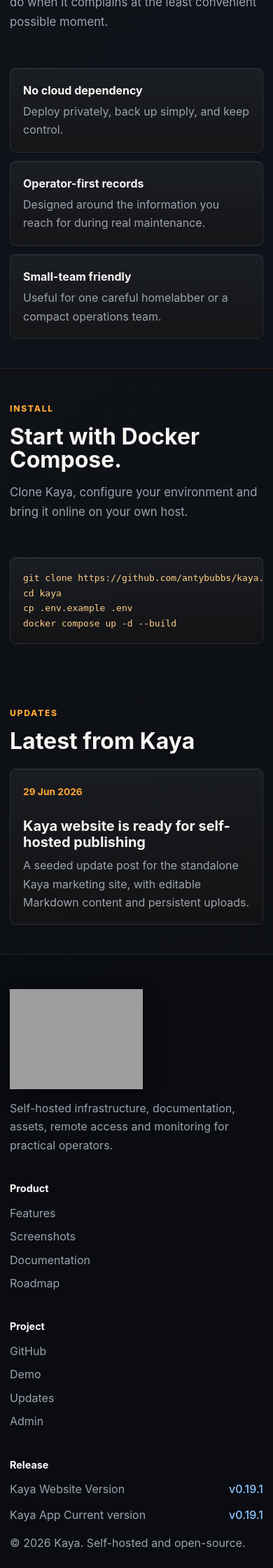
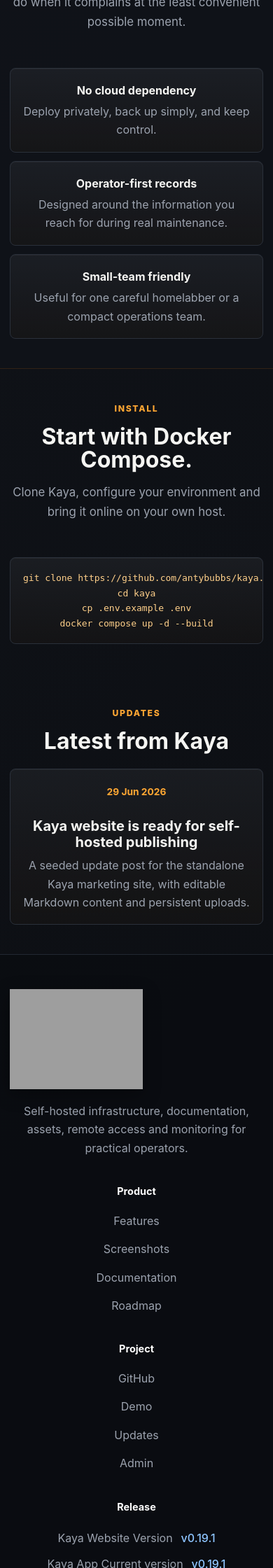
Before and after one commit to antybubbs/kaya-website, a FastAPI app: page / in a window 390 px wide. Shown: the part 3120-5360 px from the top of the page at 70% size. Before the commit the page ends 5334 px from the top, so only its background shows below. Run offline with FastAPI, Linux system fonts and the light colour scheme; data comes from the database, SQL or seed files in the repository; data that the repository does not hold is empty; some libraries are stand-ins or nearby versions; grey boxes are pictures that could not be loaded.

Commit message:
Changes to mobile display - centred

```diff
--- a/app/static/styles.css
+++ b/app/static/styles.css
@@ -1499,7 +1499,7 @@ tbody tr:hover {
   .header-inner {
     position: relative;
     display: grid;
-    grid-template-columns: minmax(0, 1fr) auto;
+    grid-template-columns: 44px minmax(0, 1fr) 44px;
     align-items: center;
     min-height: 68px;
     padding: 7px 0;
@@ -1507,6 +1507,8 @@ tbody tr:hover {
   }
 
   .site-header .brand-compact {
+    grid-column: 2;
+    justify-self: center;
     min-width: 0;
     width: fit-content;
   }
@@ -1521,6 +1523,8 @@ tbody tr:hover {
   }
 
   .nav-toggle {
+    grid-column: 3;
+    justify-self: end;
     display: inline-grid;
     place-items: center;
     align-items: center;
@@ -1589,8 +1593,10 @@ tbody tr:hover {
   .site-header .nav-link {
     display: flex;
     align-items: center;
+    justify-content: center;
     min-height: 44px;
     padding: 9px 11px;
+    text-align: center;
     white-space: normal;
   }
 
@@ -1606,6 +1612,7 @@ tbody tr:hover {
   .auth-panel,
   .admin-panel {
     padding: 20px 18px;
+    text-align: center;
   }
 
   .page-content h1 {
@@ -1621,6 +1628,20 @@ tbody tr:hover {
   .markdown-body img {
     width: 100%;
     max-width: 100%;
+    margin-inline: auto;
+  }
+
+  .markdown-body ul,
+  .markdown-body ol {
+    padding-left: 0;
+    list-style-position: inside;
+  }
+
+  .markdown-body pre,
+  .markdown-body table,
+  .markdown-body th,
+  .markdown-body td {
+    text-align: left;
   }
 
   .hero,
@@ -1637,6 +1658,7 @@ tbody tr:hover {
     width: 100%;
     max-width: 100%;
     aspect-ratio: auto;
+    margin-inline: auto;
   }
 
   .hero-grid-image-only .dashboard-screenshot,
@@ -1648,10 +1670,37 @@ tbody tr:hover {
 
   .section {
     padding: 42px 0;
+    text-align: center;
   }
 
   .band > .split-section {
     padding: 42px 0;
+    text-align: center;
+  }
+
+  .hero-actions,
+  .hero-professional .hero-actions {
+    align-items: center;
+    justify-content: center;
+    width: 100%;
+  }
+
+  .hero-actions .button,
+  .hero-professional .hero-actions .button {
+    width: min(240px, 100%);
+  }
+
+  .section-heading,
+  .split-section > div,
+  .feature-card,
+  .post-card,
+  .reason-list div {
+    text-align: center;
+  }
+
+  .section-heading p,
+  .split-section p {
+    margin-inline: auto;
   }
 
   .feature-card,
@@ -1663,6 +1712,32 @@ tbody tr:hover {
 
   .footer-grid {
     gap: 30px;
+    text-align: center;
+  }
+
+  .footer-grid > div {
+    display: flex;
+    flex-direction: column;
+    align-items: center;
+  }
+
+  .footer-grid p,
+  .footer-grid a {
+    text-align: center;
+  }
+
+  .release-list {
+    justify-items: center;
+    width: 100%;
+  }
+
+  .release-item {
+    display: flex;
+    flex-wrap: wrap;
+    justify-content: center;
+    gap: 6px 12px;
+    width: 100%;
+    text-align: center;
   }
 
   .footer-full-logo {
--- a/app/templates/layout.html
+++ b/app/templates/layout.html
@@ -11,7 +11,7 @@
     <meta name="theme-color" content="#0d0f13" />
     <link rel="icon" href="/static/brand/kaya-favicon.svg" type="image/svg+xml" />
     <link rel="apple-touch-icon" href="/static/brand/kaya-apple-touch-icon-180.png" />
-    <link rel="stylesheet" href="/static/styles.css?v=20260709-2" />
+    <link rel="stylesheet" href="/static/styles.css?v=20260709-3" />
   </head>
   <body>
     <div class="page-shell">
@@ -72,7 +72,7 @@
         </div>
       </footer>
     </div>
-    <script src="/static/site.js?v=20260709-2" defer></script>
+    <script src="/static/site.js?v=20260709-3" defer></script>
     {% block scripts %}{% endblock %}
   </body>
 </html>
--- a/app/templates/page.html
+++ b/app/templates/page.html
@@ -24,5 +24,5 @@
 {% endblock %}
 
 {% block scripts %}
-<script src="/static/page-gallery.js?v=20260709-2" defer></script>
+<script src="/static/page-gallery.js?v=20260709-3" defer></script>
 {% endblock %}
```
